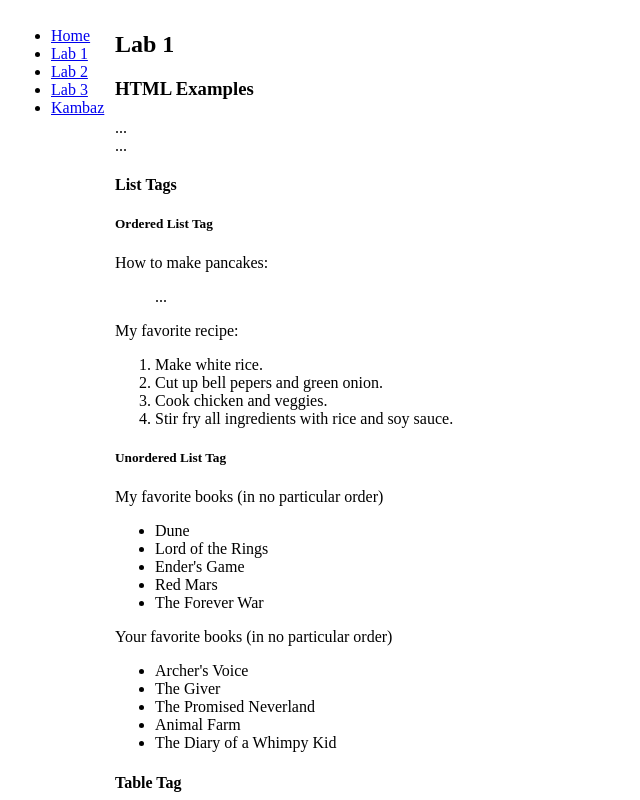
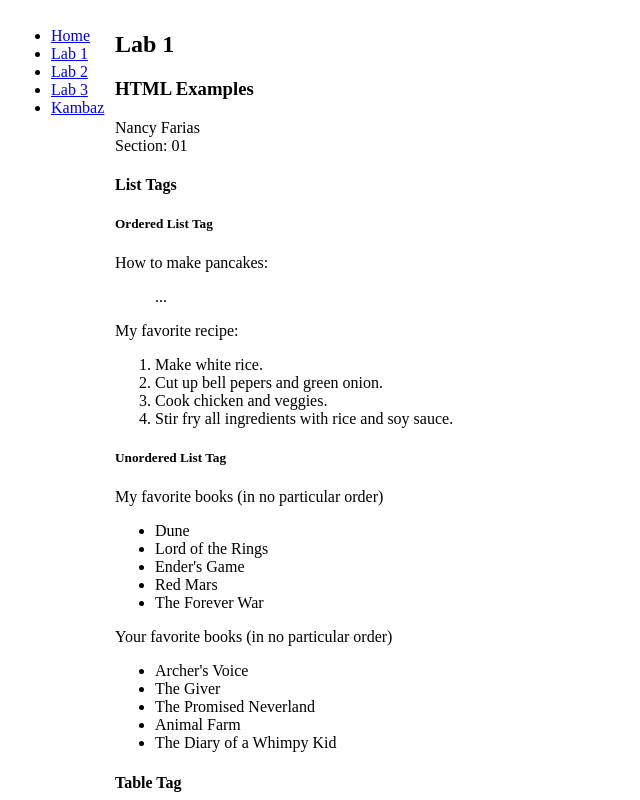
Before and after one commit to fariasn516/A1-kambaz-next-js, a Next.js app: page /Labs/Lab1 in a window 1280 px wide. Shown: the top 800 px of the page, without its empty margins (0-640 px from the left). Built offline with nearby package versions, Linux system fonts and the light colour scheme.

Commit message:
Add routes for course pages

```diff
--- a/app/(Kambaz)/Courses/[cid]/page.tsx
+++ b/app/(Kambaz)/Courses/[cid]/page.tsx
@@ -1,10 +1,6 @@
 import { redirect } from "next/navigation";
 
-export default function CoursesPage({
-  params,
-}: {
-  params: { cid: string };
-}) {
+export default function CoursesPage({ params }: { params: { cid: string } }) {
   const { cid } = params;
   redirect(`/Courses/${cid}/Home`);
 }
--- a/app/Labs/Lab1/page.tsx
+++ b/app/Labs/Lab1/page.tsx
@@ -5,8 +5,8 @@ export default function Lab1() {
     <div id="wd-lab1">
       <h2>Lab 1</h2>
       <h3>HTML Examples</h3>
-      <div id="wd-h-tag"> ... </div>
-      <div id="wd-p-tag"> ... </div>
+      <div id="wd-h-tag"> Nancy Farias </div>
+      <div id="wd-p-tag"> Section: 01  </div>
       <div id="wd-lists">
         <h4>List Tags</h4>
         <h5>Ordered List Tag</h5>
```
Also changed, not shown: app/(Kambaz)/Courses/[cid]/Grades/page.tsx (added, +7 -0 lines), app/(Kambaz)/Courses/[cid]/People/Table/page.tsx (added, +7 -0 lines), app/(Kambaz)/Courses/[cid]/Piazza/page.tsx (added, +7 -0 lines), app/(Kambaz)/Courses/[cid]/Quizzes/page.tsx (added, +7 -0 lines), app/(Kambaz)/Courses/[cid]/Zoom/page.tsx (added, +7 -0 lines).
